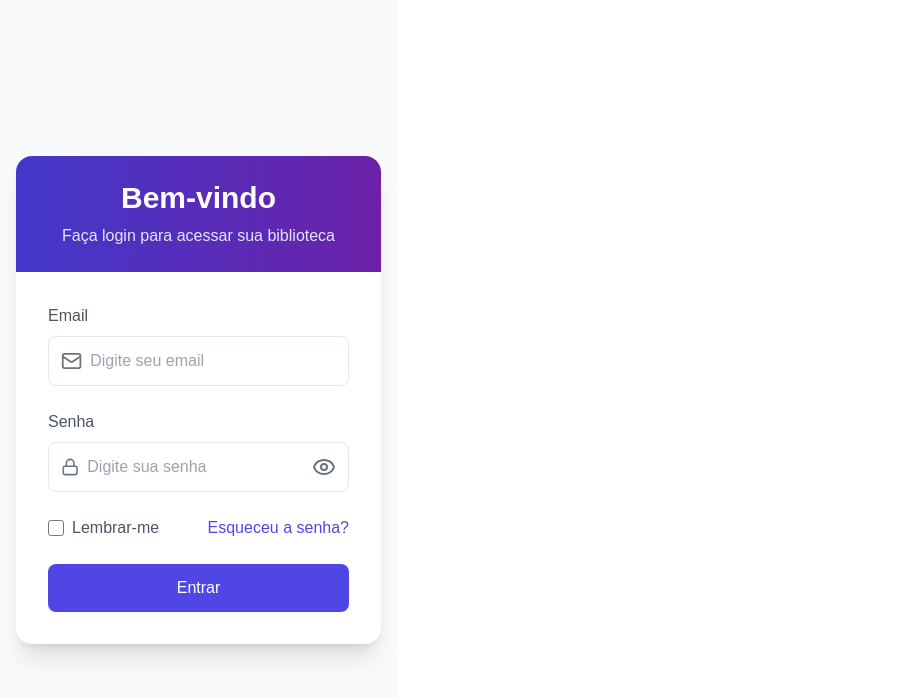
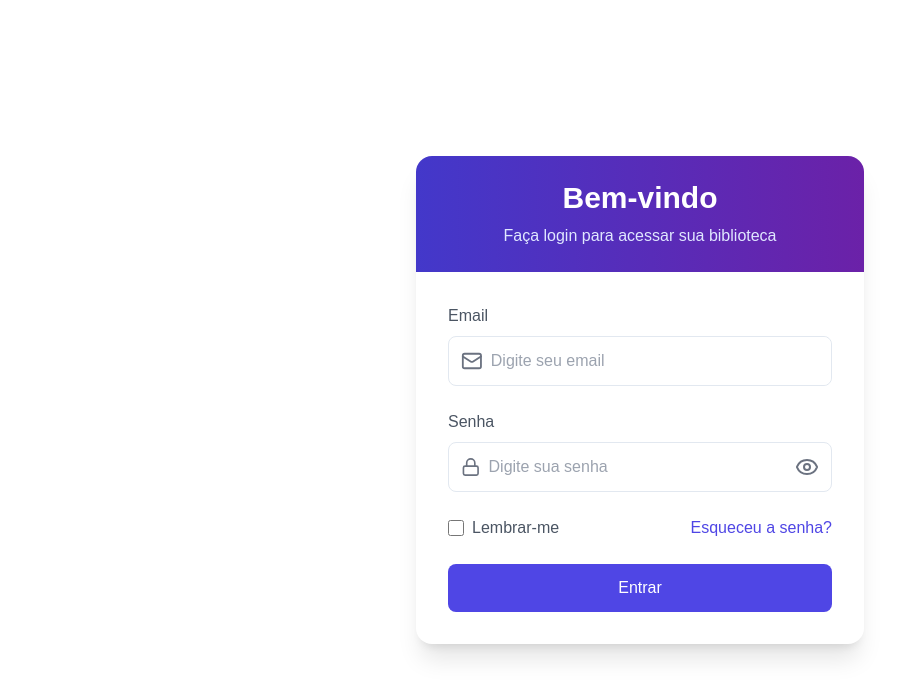
Before and after one commit to hilton-araujo/gerenciamento-biblioteca-admin, a Next.js app: page / in a window 1280 px wide. Shown: the top 698 px of the page, without its empty margins (0-911 px from the left). Built offline with nearby package versions, Linux system fonts and the light colour scheme.

Commit message:
feat: correção tela login

```diff
--- a/app/page.tsx
+++ b/app/page.tsx
@@ -75,7 +75,7 @@ const Home = () => {
   });
 
   return (
-    <div className="min-h-screen bg-gray-50 flex items-center justify-center px-4">
+    <div className="flex w-full h-screen justify-center items-center px-10 md:px-2">
       <div className="w-full max-w-md">
         <div className="bg-white shadow-xl rounded-2xl overflow-hidden">
           <div className="bg-gradient-to-r from-indigo-700 to-purple-800 text-white p-6 text-center">
```
